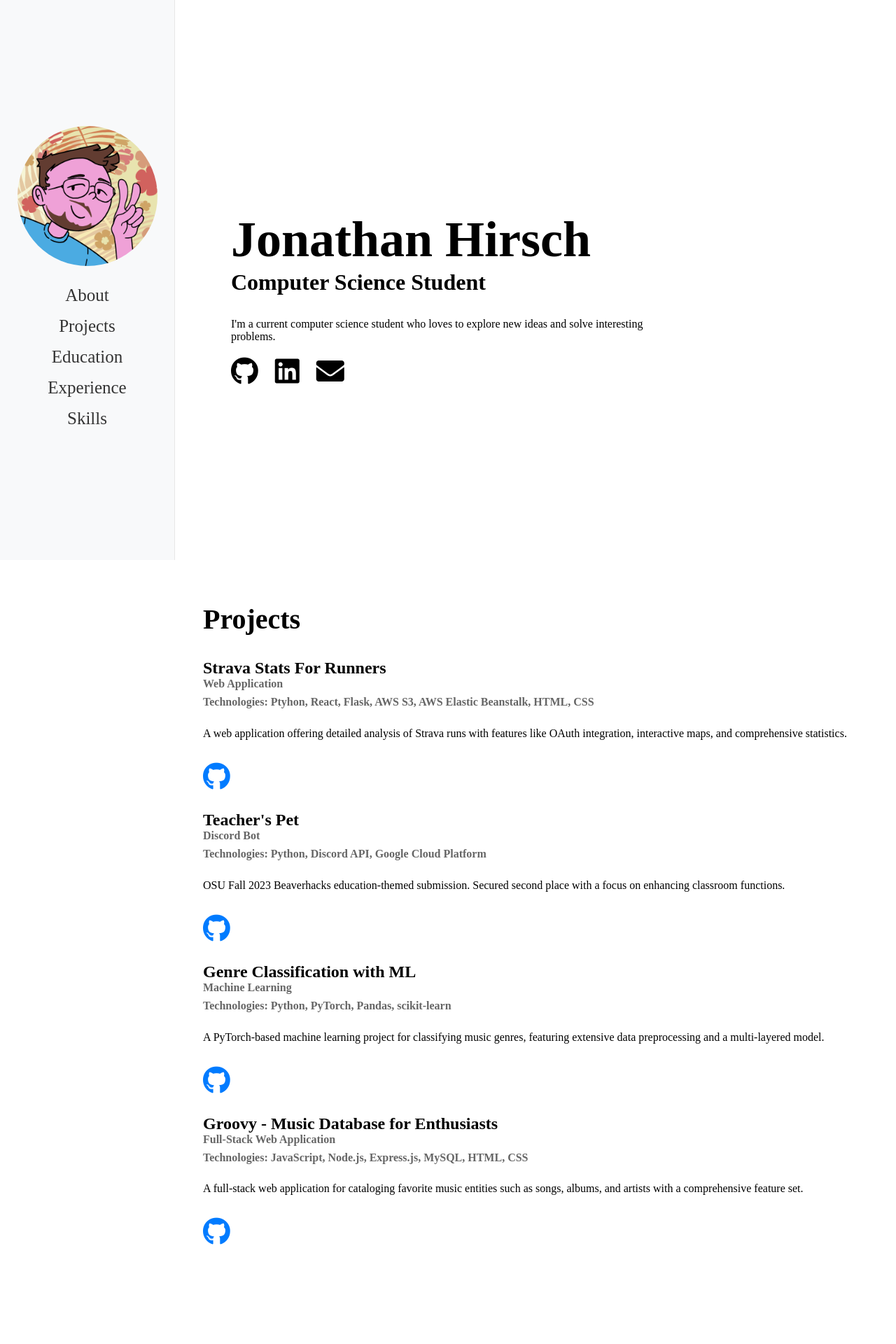
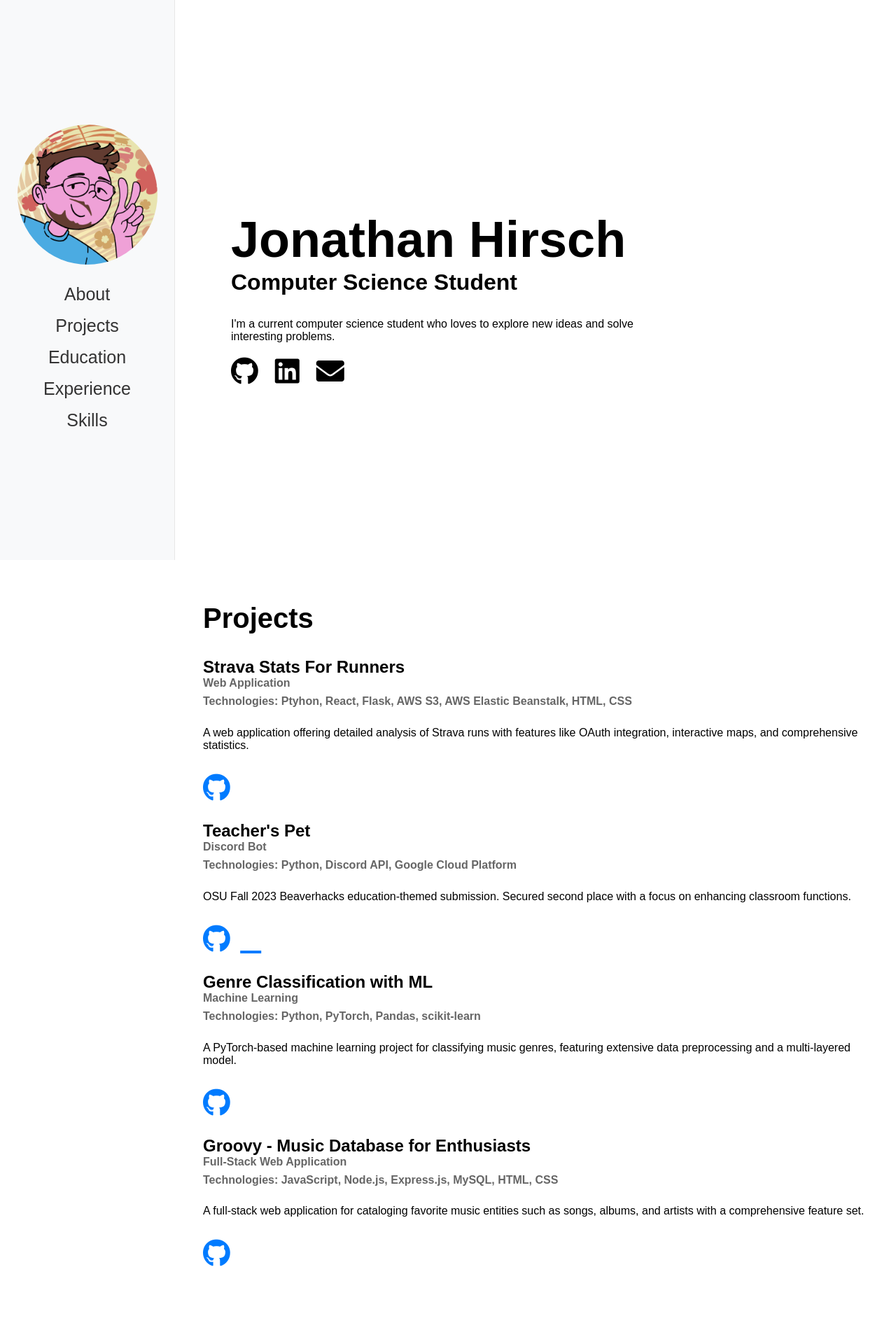
Before and after one commit to Jon-H03/portfolio, a Rails app: page / in a window 1280 px wide. Shown: the top 1920 px of the page at 70% size. Run offline with Rails 7, Linux system fonts and the light colour scheme; data comes from the database, SQL or seed files in the repository; style sheets or scripts are compiled from the project's sources; some libraries are stand-ins or nearby versions.

Commit message:
Fix styling for projects

```diff
--- a/app/assets/stylesheets/styles.scss
+++ b/app/assets/stylesheets/styles.scss
@@ -137,13 +137,13 @@ nav, nav * {
   font-size: 1em;
   color: #666;
   margin-top: 0em;
-  margin-bottom: 0.5em; /* Reduced bottom margin for category */
+  margin-bottom: 0.5em;
 }
 
 .project h5 {
   font-size: 1em;
   color: #666;
-  margin-top: 0em; /* No additional top margin for technologies */
+  margin-top: 0em;
 }
 
 .project p {
@@ -151,15 +151,16 @@ nav, nav * {
   margin-bottom: 20px;
 }
 
-.github-icon {
+.icon {
   display: inline-block;
   background-color: transparent;
   color: #007bff;
-  font-size: 2.5rem; /* Size of the GitHub icon */
+  font-size: 2.5rem;
   margin-top: 10px;
+  margin-right: 10px;
 }
 
-.github-icon:hover {
+.icon:hover {
   color: #0056b3;
 }
 
@@ -275,8 +276,12 @@ nav, nav * {
 }
 
 .skills-list li {
-  margin-right: 15px; /* Spacing between items */
-  margin-bottom: 10px; /* Spacing between lines if they wrap */
+  margin-right: 15px;
+  margin-bottom: 10px;
+}
+
+#skills .skills-list:last-of-type {
+  padding-bottom: 30em;
 }
 
 /* End of Skills Section */
@@ -288,4 +293,5 @@ nav, nav * {
 body {
 margin-left: 270px;
 padding: 20px;
+font-family: 'Heebo', sans-serif;
 }
--- a/app/views/layouts/pages/_projects.html.erb
+++ b/app/views/layouts/pages/_projects.html.erb
@@ -7,8 +7,15 @@
     <h4><%= project.category %></h4>
     <h5>Technologies: <%= project.technologies %></h5>
     <p><%= project.about %></p>
-    <%= link_to project.github_link, target: '_blank', class: 'github-icon' do %>
+
+    <%= link_to project.github_link, target: '_blank', class: 'icon' do %>
       <i class="fab fa-github"></i>
     <% end %>
+
+    <% if project.category == "Discord Bot" %>
+  <%= link_to 'https://discord.com/oauth2/authorize?client_id=1165348561970528426&permissions=275146599504&scope=bot', target: '_blank', class: 'icon' do %>
+    <i class="fa-brands fa-discord"></i>
+  <% end %>
+<% end %>
   </div>
 <% end %>
```
